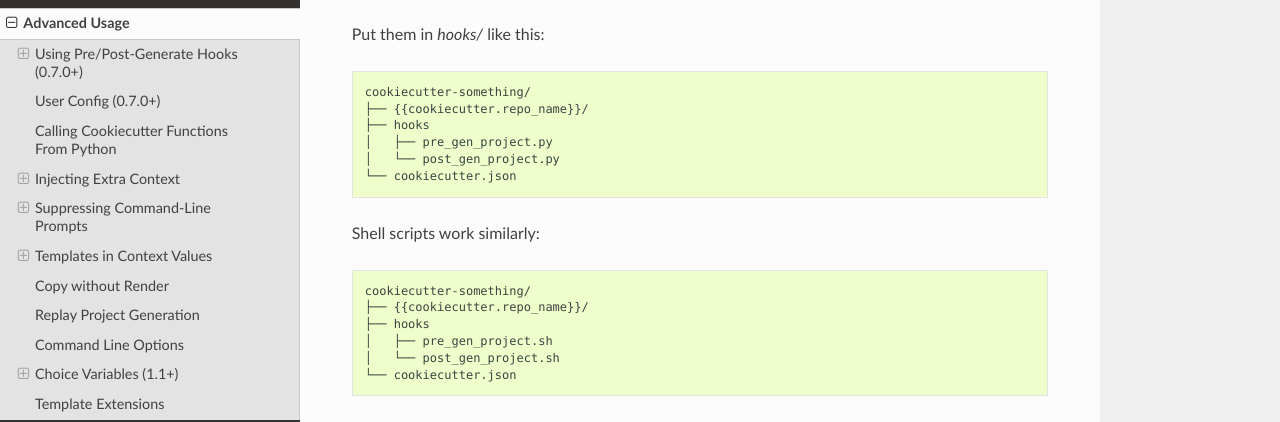
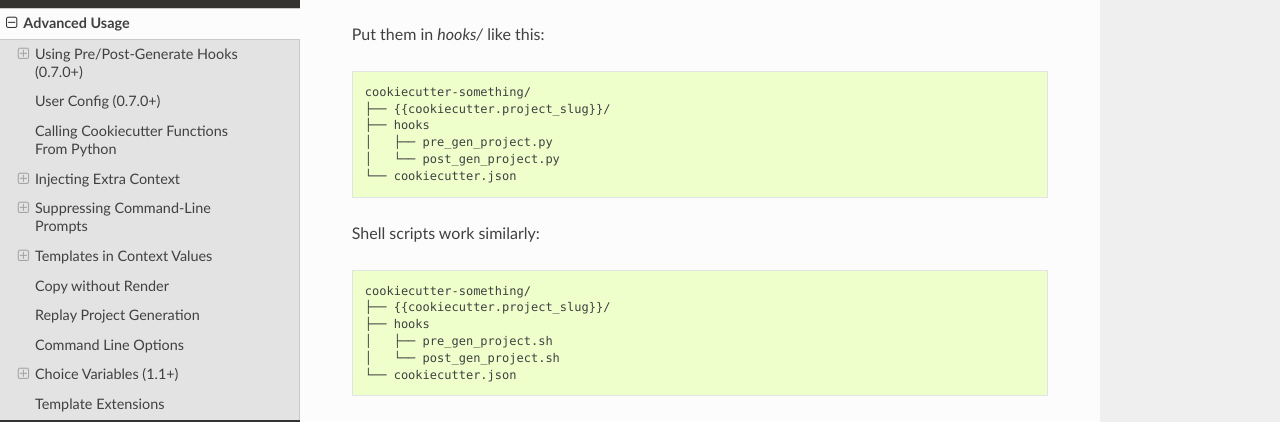
Before and after one commit to c-allen-tech/cookie, a Sphinx documentation site: the page built from docs/advanced_usage.rst, in a window 1280 px wide and 900 px high. Shown: the part 241-663 px from the top of the window. Built offline with Sphinx 7.4.7 and the Read the Docs theme 2.0.0, drawn with Linux system fonts in a browser that asks for light colours; formulas are drawn with MathJax 3; some of the changed text lies outside the part shown.

Commit message:
change occurrences of 'repo_name' to 'project_slug'
update advanced usage doc to match overview and tutorials

```diff
--- a/docs/advanced_usage.rst
+++ b/docs/advanced_usage.rst
@@ -11,7 +11,7 @@ is generated.
 Put them in `hooks/` like this::
 
     cookiecutter-something/
-    ├── {{cookiecutter.repo_name}}/
+    ├── {{cookiecutter.project_slug}}/
     ├── hooks
     │   ├── pre_gen_project.py
     │   └── post_gen_project.py
@@ -20,7 +20,7 @@ Put them in `hooks/` like this::
 Shell scripts work similarly::
 
     cookiecutter-something/
-    ├── {{cookiecutter.repo_name}}/
+    ├── {{cookiecutter.project_slug}}/
     ├── hooks
     │   ├── pre_gen_project.sh
     │   └── post_gen_project.sh
@@ -209,8 +209,8 @@ Here is a `cookiecuttter.json` with templated values for this pattern::
 
     {
       "project_name": "My New Project",
-      "repo_name": "{{ cookiecutter.project_name|lower|replace(' ', '-') }}",
-      "pkg_name": "{{ cookiecutter.repo_name|replace('-', '') }}"
+      "project_slug": "{{ cookiecutter.project_name|lower|replace(' ', '-') }}",
+      "pkg_name": "{{ cookiecutter.project_slug|replace('-', '') }}"
     }
 
 If the user takes the defaults, or uses `no_input`, the templated values will
@@ -232,7 +232,7 @@ Copy without Render
 To avoid rendering directories and files of a cookiecutter mould, the `_copy_without_render` key can be used in the `cookiecutter.json`. The value of this key accepts a list of Unix shell-style wildcards::
 
     {
-        "repo_name": "sample",
+        "project_slug": "sample",
         "_copy_without_render": [
             "*.html",
             "*not_rendered_dir",
@@ -261,7 +261,7 @@ Example for a replay file (which was created via ``cookiecutter gh:hackebrot/coo
             "full_name": "Raphael Pierzina",
             "github_username": "hackebrot",
             "kivy_version": "1.8.0",
-            "repo_name": "foobar",
+            "project_slug": "foobar",
             "short_description": "A sleek slideshow app that supports swipe gestures.",
             "version": "0.1.0",
             "year": "2015"
```
